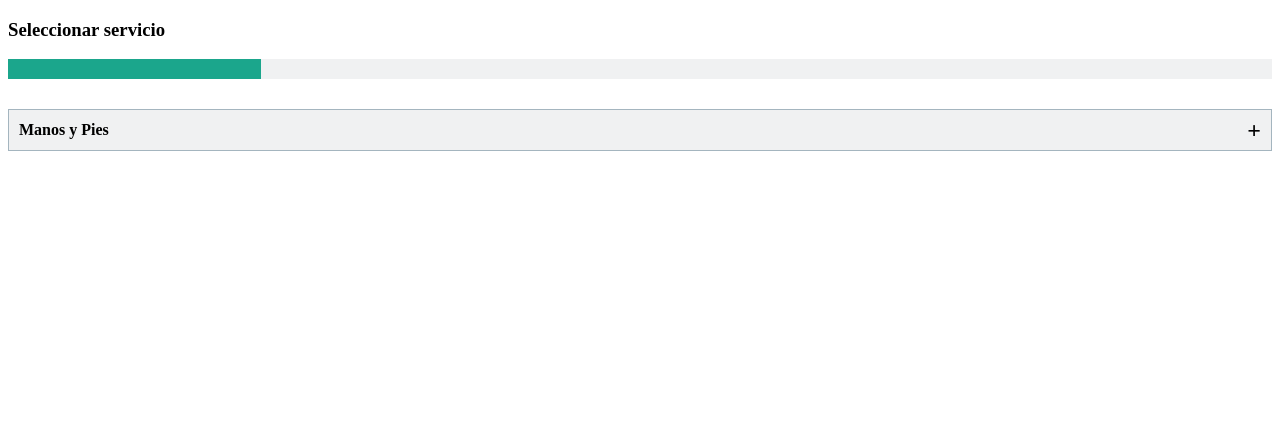
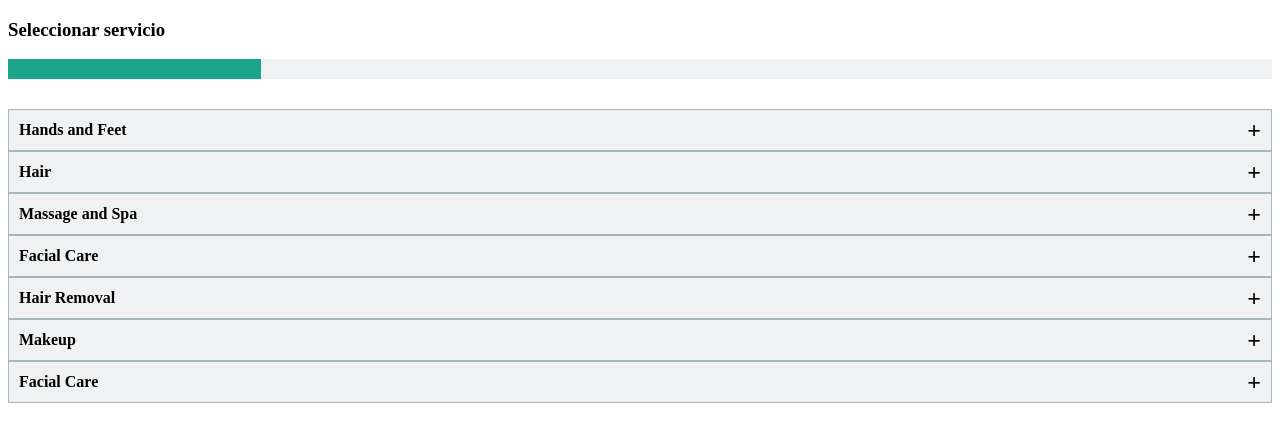
Before and after one commit to apamanuel/reservaApp, a React (Vite) app: page /home in a window 1280 px wide. Shown: the top 442 px of the page. Built offline with nearby package versions, Linux system fonts and the light colour scheme.

Commit message:
Services and ServiceCard done

```diff
--- a/src/components/Accordion/Accordion.jsx
+++ b/src/components/Accordion/Accordion.jsx
@@ -1,27 +1,31 @@
 import { useState } from "react";
 import PropTypes from "prop-types";
 import style from "./Accordion.module.css";
+import Services from "../../components/Services/Services";
 
-const Accordion = ({ category, children }) => {
+const Accordion = ({ title }) => {
   const [isOpen, setIsOpen] = useState(false);
 
   return (
     <div className={style.container}>
       <div onClick={() => setIsOpen(!isOpen)} className={style.titleContainer}>
-        <h4 className={style.title}>{category}</h4>
+        <h4 className={style.title}>{title}</h4>
         {isOpen ? (
           <h2 className={style.symbol}>-</h2>
         ) : (
           <h2 className={style.symbol}>+</h2>
         )}
       </div>
-      {isOpen && <div>{children}</div>}
+      {isOpen && (
+        <div>
+          <Services category={title} />
+        </div>
+      )}
     </div>
   );
 };
 
 Accordion.propTypes = {
-  category: PropTypes.string.isRequired,
-  children: PropTypes.element.isRequired,
+  title: PropTypes.string.isRequired,
 };
 export default Accordion;
--- /dev/null
+++ b/src/components/ServiceCard/ServiceCard.jsx
@@ -0,0 +1,22 @@
+import PropTypes from "prop-types";
+import style from "./ServiceCard.module.css";
+
+const ServiceCard = ({ service }) => {
+  return (
+    <div className={style.container}>
+      <p className={style.name}>{service.name}</p>
+      <p className={style.description}>{service.description}</p>
+      <div className={style.buttonContainer}>
+        <button className={style.button}>Seleccionar</button>
+      </div>
+    </div>
+  );
+};
+
+ServiceCard.propTypes = {
+  service: PropTypes.object.isRequired,
+  name: PropTypes.string,
+  description: PropTypes.string,
+};
+
+export default ServiceCard;
--- /dev/null
+++ b/src/components/ServiceCard/ServiceCard.module.css
@@ -0,0 +1,25 @@
+.container{
+    border:1.5px solid #A4B5BF;
+    margin: 10px;
+    padding: 10px;
+    display: grid;
+    grid-template-rows: auto auto auto;
+    grid-template-columns: auto auto 35%;
+}
+.name{
+    grid-row: 1/2;
+    grid-column: 1/4;
+}
+.description{
+    grid-row:2/3;
+    grid-column: 1/4;
+}
+.buttonContainer{
+    grid-row:3/4;
+    grid-column: 3/4;
+    display: flex;
+    justify-content: end;
+}
+.button{
+    width: fit-content;
+}
--- /dev/null
+++ b/src/components/Services/Services.jsx
@@ -0,0 +1,83 @@
+import PropTypes from "prop-types";
+import ServiceCard from "../ServiceCard/ServiceCard";
+
+const Services = ({ category }) => {
+  const services = [
+    {
+      id: 1,
+      name: "Classic Manicure",
+      description:
+        "Includes filing, moisturizing, and permanent polish application.",
+      category: "Hands and Feet",
+    },
+    {
+      id: 2,
+      name: "Spa Pedicure",
+      description: "Spa pedicure with paraffin bath for soft and relaxed feet.",
+      category: "Hands and Feet",
+    },
+    {
+      id: 3,
+      name: "Cut and Style",
+      description: "Custom haircut plus washing and styling.",
+      category: "Hair",
+    },
+    {
+      id: 4,
+      name: "Full Color",
+      description: "Full hair coloring with ammonia-free products.",
+      category: "Hair",
+    },
+    {
+      id: 5,
+      name: "Deep Tissue Massage",
+      description: "Intense massage to alleviate muscle tension.",
+      category: "Massage and Spa",
+    },
+    {
+      id: 6,
+      name: "Anti-Aging Facial",
+      description: "Rejuvenating facial treatment with natural products.",
+      category: "Facial Care",
+    },
+    {
+      id: 7,
+      name: "Waxing",
+      description: "Body waxing for smooth, hair-free skin.",
+      category: "Hair Removal",
+    },
+    {
+      id: 8,
+      name: "Hair Treatment",
+      description: "Repairing treatment for damaged or dyed hair.",
+      category: "Hair",
+    },
+    {
+      id: 9,
+      name: "Professional Makeup",
+      description: "Makeup services for special events.",
+      category: "Makeup",
+    },
+    {
+      id: 10,
+      name: "Facial Cleansing",
+      description:
+        "Deep cleansing with impurity extraction and mask application.",
+      category: "Facial Care",
+    },
+  ];
+  return (
+    <div>
+      {services.map((service) => {
+        if (service.category === category) {
+          return <ServiceCard service={service} key={service.id} />;
+        }
+      })}
+    </div>
+  );
+};
+
+Services.propTypes = {
+  category: PropTypes.string.isRequired,
+};
+export default Services;
--- a/src/views/Home/Home.jsx
+++ b/src/views/Home/Home.jsx
@@ -2,6 +2,37 @@ import Accordion from "../../components/Accordion/Accordion";
 import ProgressBar from "../../components/ProgressBar/ProgressBar";
 
 const Home = () => {
+  const categories = [
+    {
+      id: 1,
+      category: "Hands and Feet",
+    },
+    {
+      id: 2,
+      category: "Hair",
+    },
+    {
+      id: 3,
+      category: "Massage and Spa",
+    },
+    {
+      id: 4,
+      category: "Facial Care",
+    },
+    {
+      id: 5,
+      category: "Hair Removal",
+    },
+    {
+      id: 6,
+      category: "Makeup",
+    },
+    {
+      id: 7,
+      category: "Facial Care",
+    },
+  ];
+
   return (
     <div>
       <div>
@@ -11,9 +42,9 @@ const Home = () => {
         <ProgressBar completed={20} />
       </div>
       <div>
-        <Accordion category="Manos y Pies">
-          <p>Esculpido (Solo en 1 una)</p>
-        </Accordion>
+        {categories.map((category) => (
+          <Accordion title={category.category} key={category.id} />
+        ))}
       </div>
     </div>
   );
```
Also changed, not shown: src/components/Services/Services.module.css (added).
